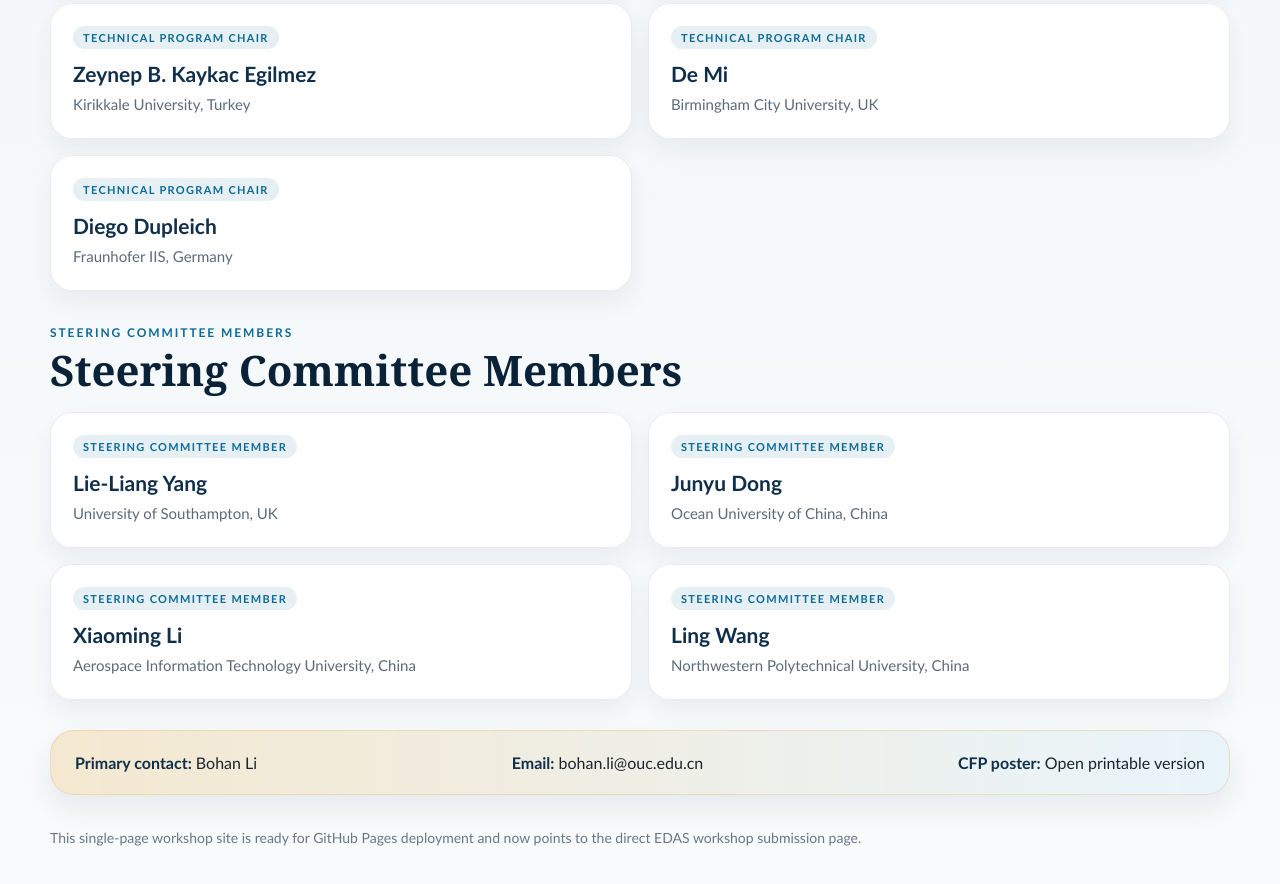
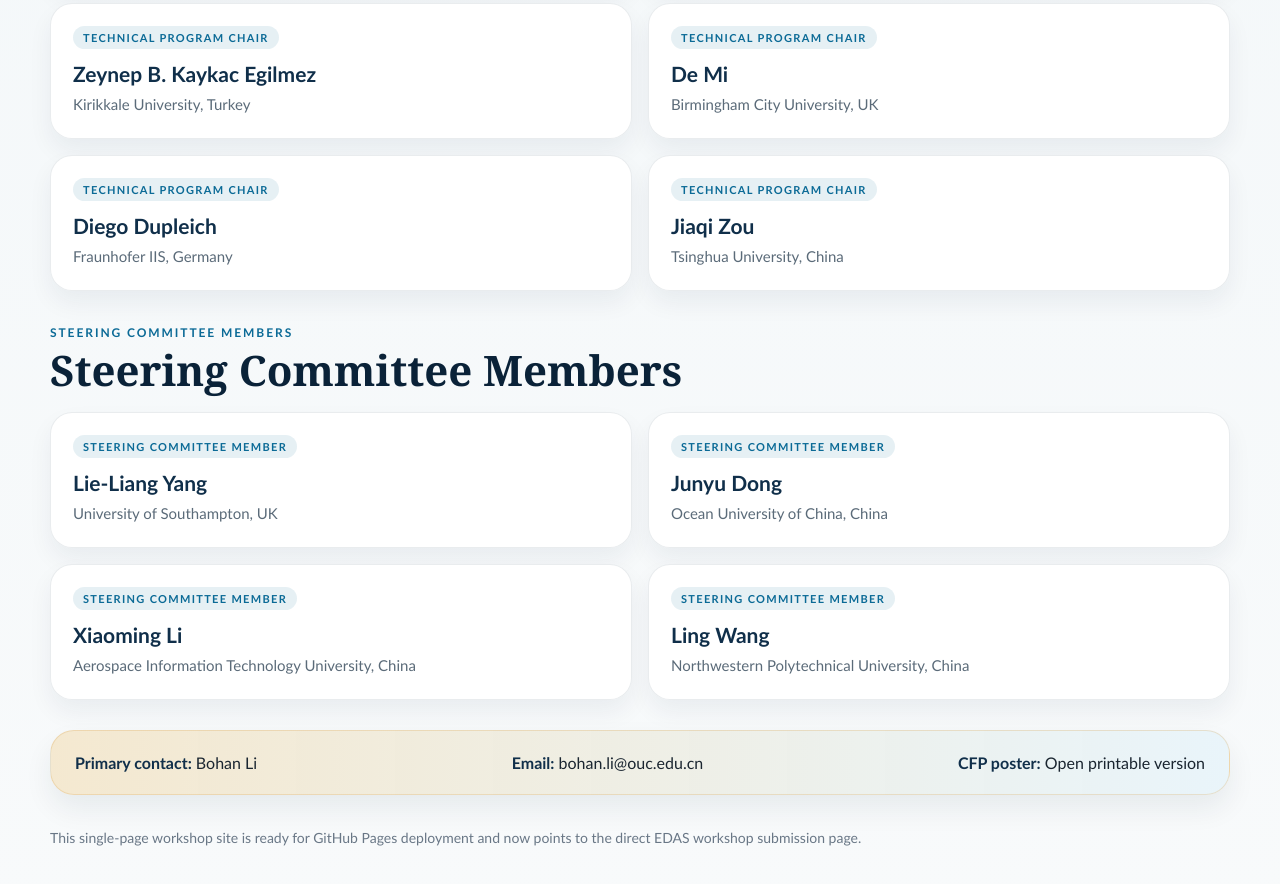
Before and after one commit to bhli168/pimrc2026-SAAM-Page, a plain HTML site: page index.html in a window 1280 px wide. Shown: the part 4068-4952 px from the top of the page. Drawn offline with Linux system fonts and the light colour scheme.

Commit message:
Add Jiaqi Zou to TPC

```diff
--- a/index.html
+++ b/index.html
@@ -953,6 +953,11 @@
           <h3>Diego Dupleich</h3>
           <p>Fraunhofer IIS, Germany</p>
         </article>
+        <article class="organizer-card">
+          <span class="organizer-role">Technical Program Chair</span>
+          <h3>Jiaqi Zou</h3>
+          <p>Tsinghua University, China</p>
+        </article>
       </div>
     </section>
 
```
Also changed, not shown: PIMRC2026_SAAM_CFP_poster.html (+1 -0 lines).
